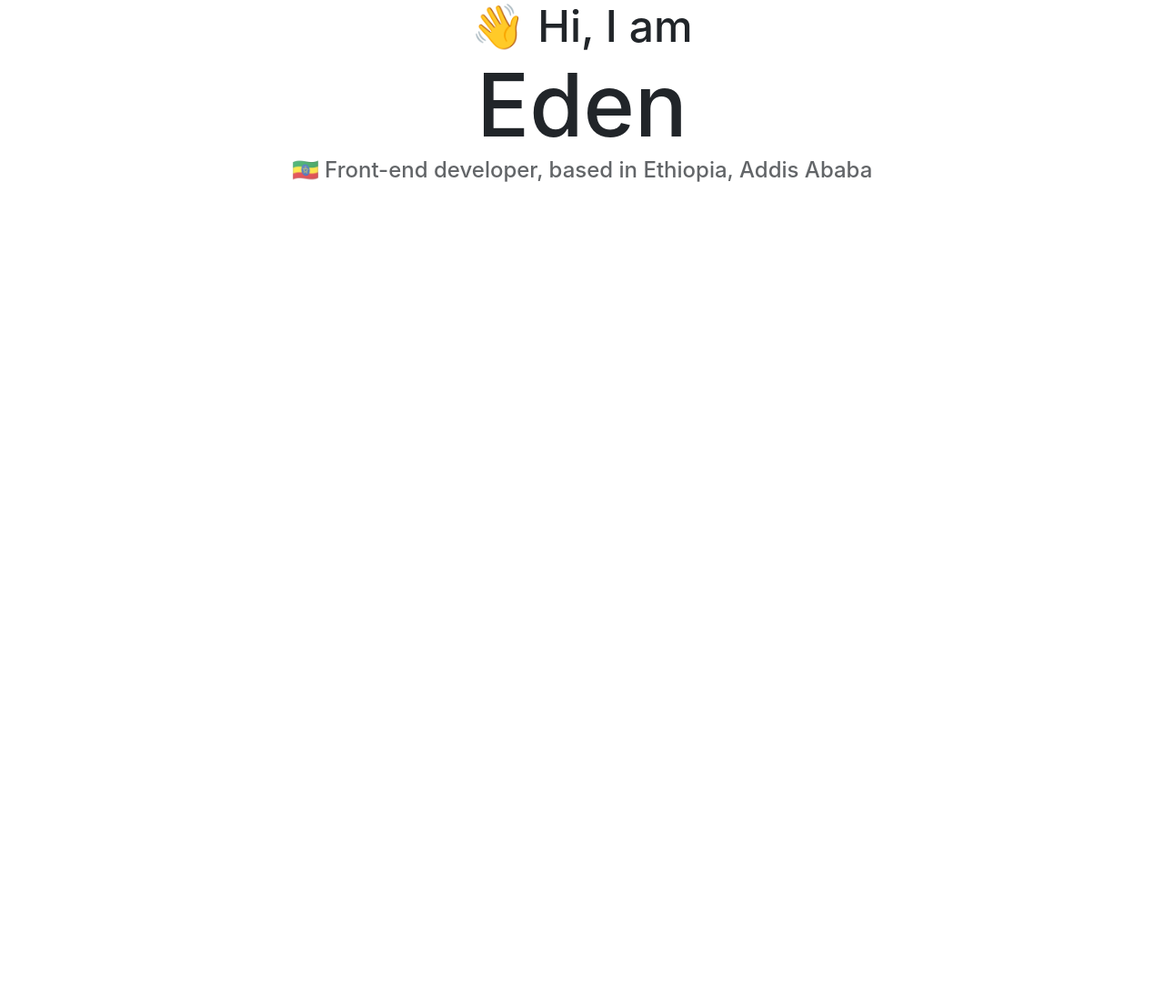
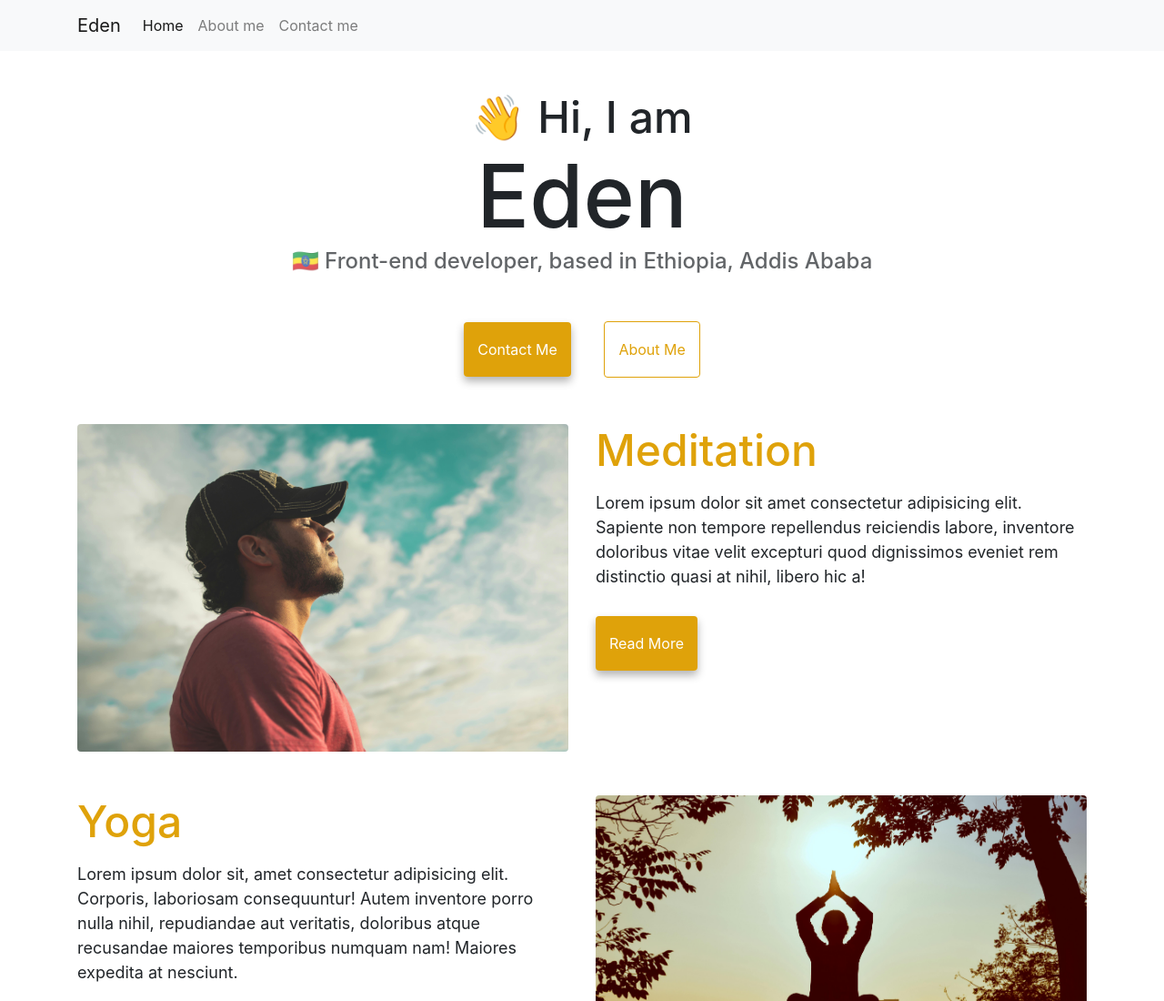
Before and after one commit to Eden-MB/healthyactivities, a plain HTML site: page index.html in a window 1280 px wide. Shown: the top 1100 px of the page at 91% size. Before the commit the page ends 800 px from the top, so only its background shows below. Drawn offline with nearby package versions, Linux system fonts and the light colour scheme.

Commit message:
Added images, worked on html and css

```diff
--- a/index.html
+++ b/index.html
@@ -8,6 +8,20 @@
     <link rel="stylesheet" href="https://cdn.jsdelivr.net/npm/bootstrap@4.3.1/dist/css/bootstrap.min.css"
         integrity="sha384-ggOyR0iXCbMQv3Xipma34MD+dH/1fQ784/j6cY/iJTQUOhcWr7x9JvoRxT2MZw1T" crossorigin="anonymous">
     <style>
+        :root {
+            --primary-color: #dfa20a;
+            --secondary-color: #f5f2fe;
+            --box-shadow: 0 5px 10px rgba(0, 0, 0, 0.3);
+        }
+
+        .pc {
+            color: var(--primary-color);
+        }
+
+        body {
+            margin-top: 100px;
+        }
+
         h1,
         h2,
         h3 {
@@ -19,6 +33,7 @@
         }
 
         h2 {
+
             font-size: 48px;
         }
 
@@ -31,14 +46,110 @@
             font-size: 18px;
             line-height: 1.5;
         }
+
+        .primary-link {
+            border-radius: 4px;
+            padding: 20px 15px;
+            text-decoration: none;
+            text-transform: capitalize;
+            background: var(--primary-color);
+            box-shadow: var(--box-shadow);
+            color: white;
+        }
+
+        .secondary-link {
+            border-radius: 4px;
+            padding: 20px 15px;
+            text-decoration: none;
+            text-transform: capitalize;
+            color: var(--primary-color);
+            border: 1px solid var(--primary-color);
+        }
+
+        a:hover {
+            text-decoration: none;
+        }
+
+        .primary-link:hover {
+            color: white;
+        }
+
+        .navigation-links {
+            margin: 70px;
+        }
     </style>
 </head>
 
 <body>
-    <h2 class="text-center">&#x1F44B; Hi, I am</h2>
-    <h1 class="text-center">Eden</h1>
-    <h3 class="text-center">&#x1F1EA;&#x1F1F9; Front-end developer, based in Ethiopia, Addis Ababa</h3>
+    <nav class="navbar navbar-expand-lg navbar-light bg-light fixed-top">
+        <div class="container">
+            <a class="navbar-brand" href="index.html">Eden</a>
+            <button class="navbar-toggler" type="button" data-bs-toggle="collapse" data-bs-target="#navbarNav"
+                aria-controls="navbarNav" aria-expanded="false" aria-label="Toggle navigation">
+                <span class="navbar-toggler-icon"></span>
+            </button>
+            <div class="collapse navbar-collapse" id="navbarNav">
+                <ul class="navbar-nav">
+                    <li class="nav-item">
+                        <a class="nav-link active" aria-current="page" href="index.html">Home</a>
+                    </li>
+                    <li class="nav-item">
+                        <a class="nav-link" href="about.html">About me</a>
+                    </li>
+                    <li class="nav-item">
+                        <a class="nav-link" href="about.html#contact">Contact me</a>
+                    </li>
+                </ul>
+            </div>
+        </div>
+    </nav>
+    <div class="container mt-5">
+        <h2 class="text-center">&#x1F44B; Hi, I am</h2>
+        <h1 class="text-center">Eden</h1>
+        <h3 class="text-center">&#x1F1EA;&#x1F1F9; Front-end developer, based in Ethiopia, Addis Ababa</h3>
+        <div class="text-center navigation-links">
+            <a href="about.html#contact" class="mr-3 primary-link">Contact Me</a>
+            <a href="about.html" class="ml-3 secondary-link">About Me</a>
+        </div>
+        <div class="row">
+            <div class="col-6">
+                <img src="images/pexels-kelvin-valerio-810775.jpg" class="img-fluid rounded">
+            </div>
+            <div class="col-6">
+                <h2 class="pc mb-3">Meditation</h2>
+                <p>Lorem ipsum dolor sit amet consectetur adipisicing elit. Sapiente non tempore repellendus reiciendis
+                    labore, inventore doloribus vitae velit excepturi quod dignissimos eveniet rem distinctio quasi at
+                    nihil, libero hic a!</p>
+                <div class="mt-5"><a href="#" class="primary-link">Read More</a></div>
+            </div>
+        </div>
+        <div class="row mt-5">
+            <div class="col-6">
+                <h2 class="pc mb-3">Yoga</h2>
+                <p>Lorem ipsum dolor sit, amet consectetur adipisicing elit. Corporis, laboriosam consequuntur! Autem
+                    inventore porro nulla nihil, repudiandae aut veritatis, doloribus atque recusandae maiores
+                    temporibus numquam nam! Maiores expedita at nesciunt.</p>
+                <div class="mt-5"><a href="#" class="primary-link">Read More</a></div>
 
+            </div>
+            <div class="col-6">
+                <img src="images/pexels-prasanth-inturi-1051838.jpg" class="img-fluid rounded">
+            </div>
+        </div>
+        <div class="row mt-5">
+            <div class=" col-6">
+                <img src="images/pexels-li-sun-2294363.jpg" class="img-fluid rounded">
+            </div>
+            <div class="col-6">
+                <h2 class="pc mb-3">Exercise</h2>
+                <p>Lorem ipsum dolor sit amet consectetur adipisicing elit. Molestiae quaerat distinctio ad eligendi,
+                    perspiciatis consequatur atque, velit accusamus reprehenderit consectetur facilis libero dignissimos
+                    nemo quasi amet assumenda alias incidunt provident.</p>
+                <div class="mt-5"><a href="#" class="primary-link">Read More</a></div>
+
+            </div>
+        </div>
+    </div>
 </body>
 
 </html>
```
Also changed, not shown: images/pexels-kelvin-valerio-810775.jpg (added), images/pexels-li-sun-2294363.jpg (added), images/pexels-prasanth-inturi-1051838.jpg (added).
